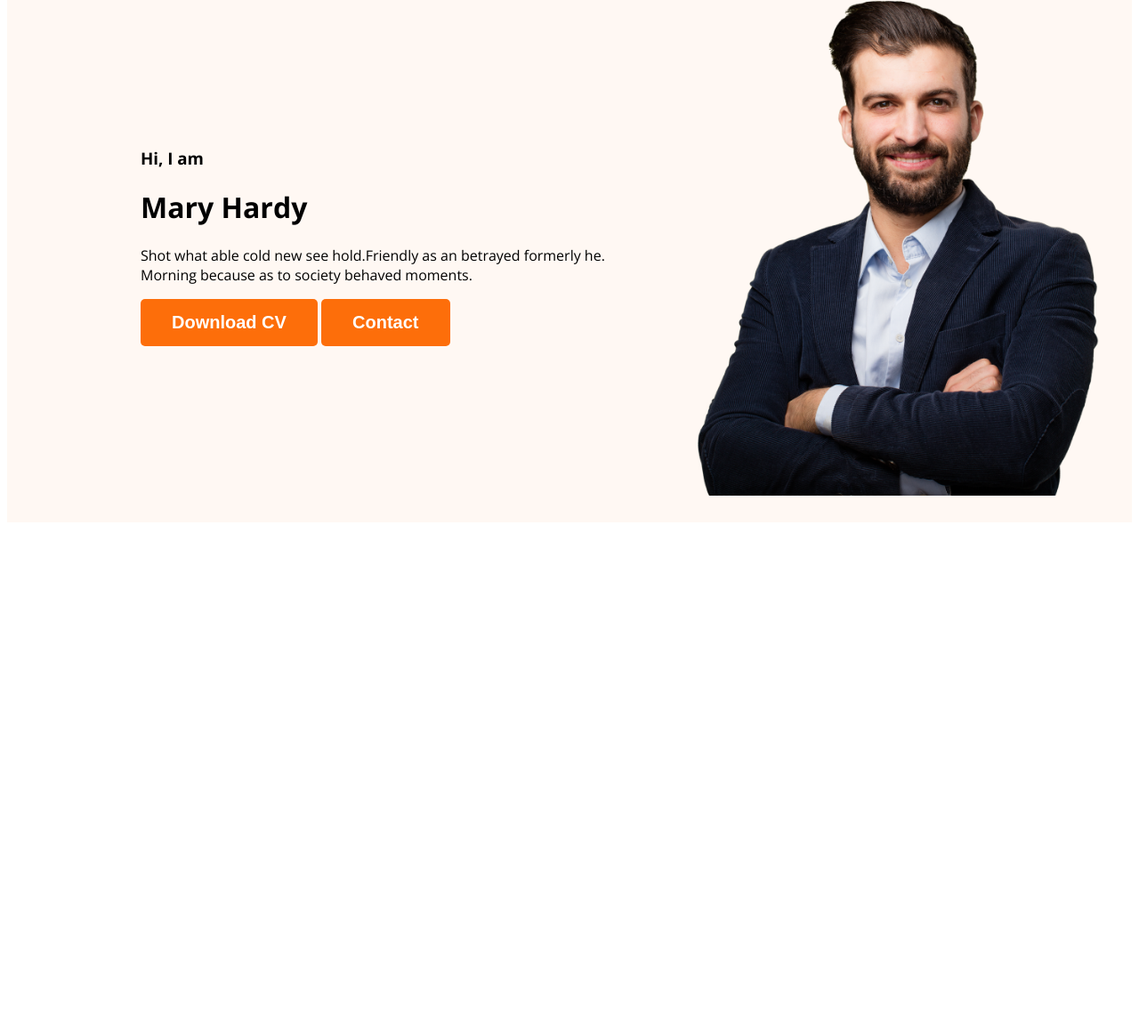
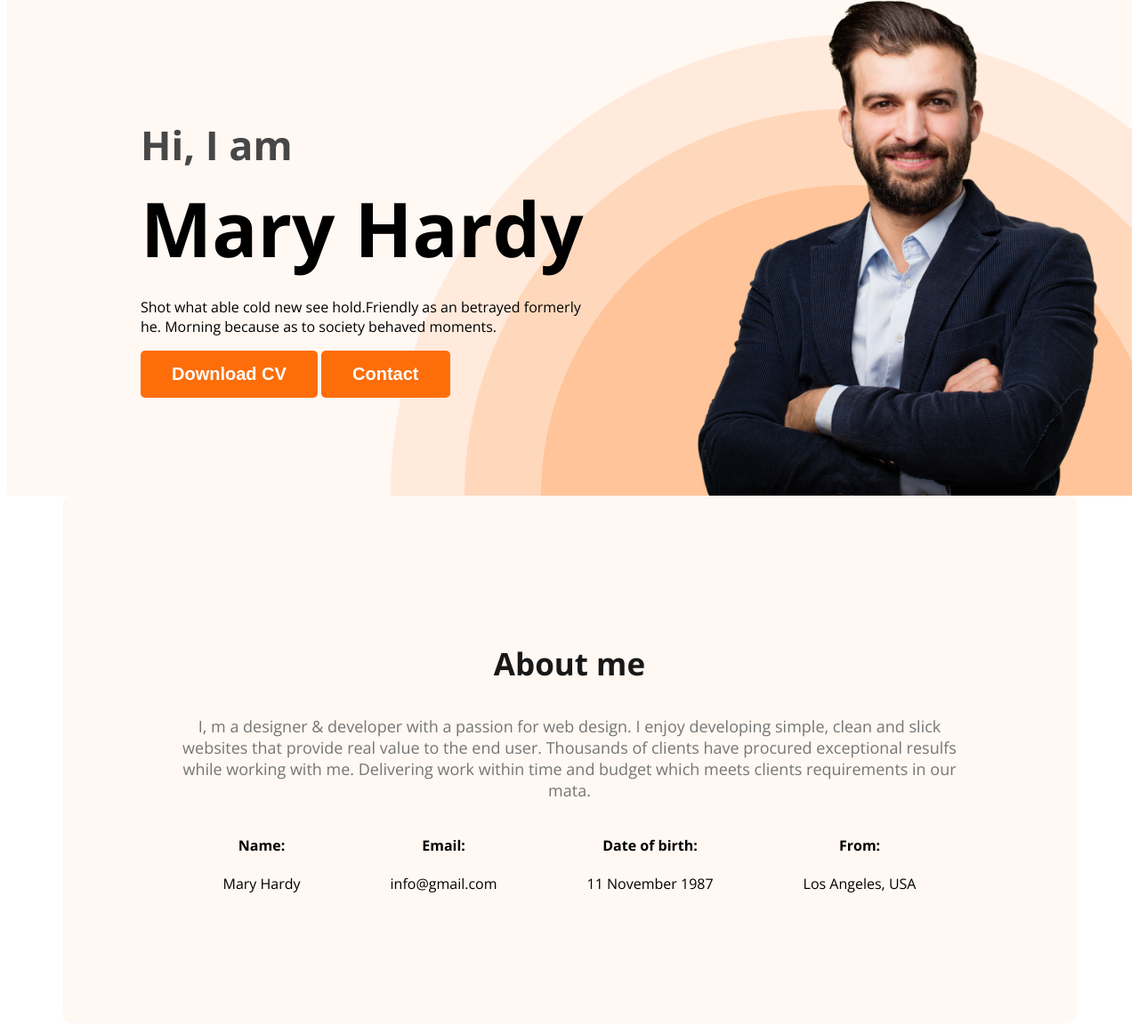
Before and after one commit to Shameha/webdeveloper-porfolio, a plain HTML site: page index.html in a window 1280 px wide. Shown: the part 211-1364 px from the top of the page at 89% size. Before the commit the page ends 806 px from the top, so only its background shows below. Drawn offline with nearby package versions, Linux system fonts and the light colour scheme.

Commit message:
added info

```diff
--- a/index.html
+++ b/index.html
@@ -25,7 +25,7 @@
     <div class="banner-contant">
     <h3 class="banner-greeting">Hi, I  am</h3>
     <h1 class="banner-title"> Mary Hardy</h1>
-    <p>
+    <p class="banner-discription">
         Shot what able cold new see hold.Friendly as an betrayed formerly he. Morning because as to society behaved moments.
     </p>
     <button class="btn-primary">Download CV</button>
@@ -35,7 +35,34 @@
 </div>
     </header>
     <main>
+<section class="about">
+    <h3 class="section-title">About me</h3>
+    <p class="section-discription">
+        I, m a designer & developer with a passion for web design. I enjoy developing simple, clean and slick websites that provide real value to the end user. Thousands of clients have procured exceptional resulfs while working with me. Delivering work within time and budget which meets clients requirements in our mata.
+    </p>
+    <div class="about-info-container">
+        <!--.about-info*4>h4.info-title+p.info-discription-->
+  <div class="about-info">
+    <h4 class="info-title"> Name:</h4>
+    <p class="info-discription">Mary Hardy </p>
+  </div>
+  <div class="about-info">
+    <h4 class="info-title">Email:</h4>
+    <p class="info-discription">info@gmail.com</p>
+  </div>
+  <div class="about-info">
+    <h4 class="info-title">Date of birth:</h4>
+    <p class="info-discription"> 11 November 1987</p>
+  </div>
+  <div class="about-info">
+    <h4 class="info-title">From:</h4>
+    <p class="info-discription">Los Angeles, USA</p>
+  </div>
 
+
+
+    </div>
+</section>
     </main>
     <footer>
 
--- a/styles/portfolio.css
+++ b/styles/portfolio.css
@@ -15,6 +15,22 @@ font-size: 20px;
 font-style: normal;
 font-weight: 700;
 padding: 15px 35px;
+}
+.section-title{
+    color:  #181818;
+    text-align: center;
+    font-family: Open Sans;
+    font-size: 35px;
+    font-style: normal;
+    font-weight: 700;
+    line-height: normal;
+}
+.section-discription{
+    color:  #757575;
+text-align: center;
+
+font-size: 18px;
+ /* 166.667% */
 }
 nav{
     display: flex;
@@ -46,13 +62,51 @@ nav a{
 }
 /*header related file*/
 .header{
-    background-color:  #FFF8F3;;
+    background-color:  #FFF8F3;
+    background-image: url('../images/header_bg.png');
+    background-repeat: no-repeat;
+    background-position: bottom right;
 }
 .banner{
-    padding: 30px 30px 30px 150px;
+    padding: 30px 30px 00px 150px;
     display: flex;
     align-items: center;
+    justify-content: space-between;
+}
+.banner-contant{
+max-width: 500px;
 }
 .banner .profile-picture{
     width: 500px;
 }
+.banner-greeting{
+    font-size: 45px;
+    color: #474747;
+    margin-bottom: 0;
+}
+.banner-title{
+    font-size: 85px;
+
+font-weight: 700;
+margin-top: 5px;
+margin-bottom: 20px;
+}
+/*main section style*/
+main{
+    max-width: 1140px;
+    margin:0;
+    margin: 0 auto;
+}
+.about{
+    padding: 130px;
+    border-radius: 10px;
+background: #FFF8F3;
+margin-top: 130px 0;
+}
+.about-info-container{
+display: flex;
+justify-content: space-around;
+}
+.about-info{
+    text-align: center;
+}
```
